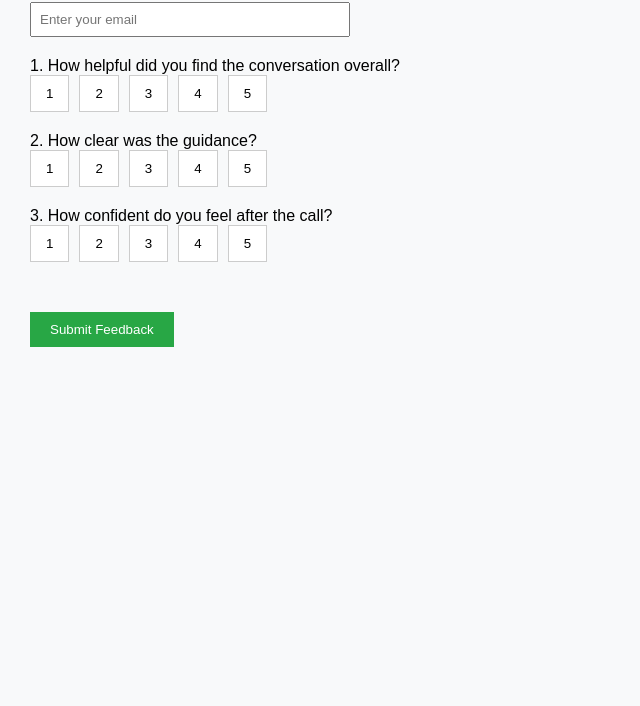
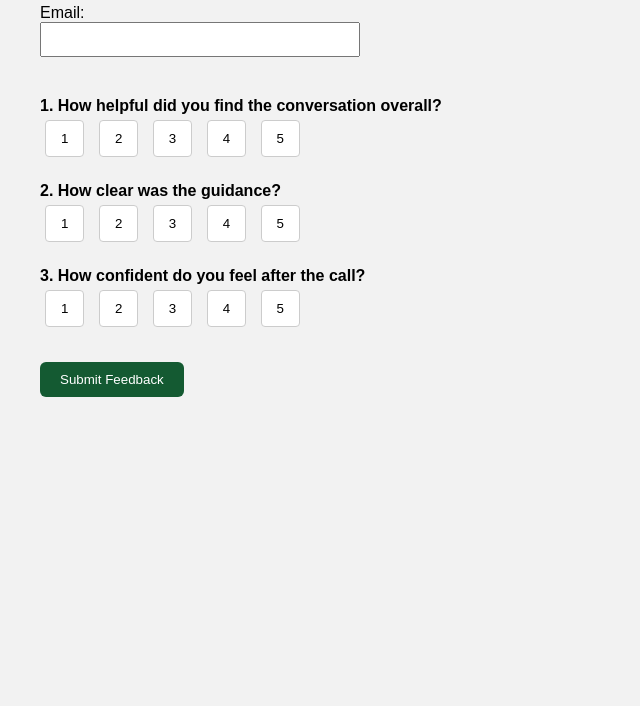
Before and after one commit to nityamakkad/feedback_form, a plain HTML site: page index.html in a window 1280 px wide. Shown: the part 94-800 px from the top of the page, without its empty margins (0-640 px from the left). Drawn offline with Linux system fonts and the light colour scheme.

Commit message:
Update index.html

```diff
--- a/index.html
+++ b/index.html
@@ -1,150 +1,132 @@
 <!DOCTYPE html>
 <html lang="en">
 <head>
-  <meta charset="UTF-8">
-  <title>Feedback Form</title>
+  <meta charset="UTF-8" />
+  <meta name="viewport" content="width=device-width, initial-scale=1.0"/>
+  <title>Quick Feedback</title>
   <style>
     body {
       font-family: Arial, sans-serif;
-      margin: 30px;
-      background: #f8f9fa;
+      margin: 40px;
+      background-color: #f2f2f2;
     }
-    h2 {
+    h1 {
       color: #333;
     }
     .question {
-      margin-bottom: 20px;
-    }
-    .rating {
-      display: flex;
-      gap: 10px;
+      margin-top: 20px;
+      font-weight: bold;
     }
     .rating button {
+      margin: 5px;
       padding: 10px 15px;
       border: 1px solid #ccc;
-      background: #fff;
+      border-radius: 4px;
+      background-color: #fff;
       cursor: pointer;
     }
     .rating button.selected {
-      background-color: #007bff;
-      color: #fff;
-      border-color: #007bff;
+      background-color: #0b5ed7;
+      color: white;
     }
-    #submitBtn {
+    .submit-btn {
       margin-top: 30px;
       padding: 10px 20px;
-      background: #28a745;
-      color: #fff;
+      background-color: #145A32;
+      color: white;
       border: none;
+      border-radius: 6px;
       cursor: pointer;
     }
-    #thankYou {
-      display: none;
-      margin-top: 20px;
-      color: green;
+    .submit-btn:hover {
+      background-color: #117A37;
     }
-    #emailField {
+    input {
+      padding: 8px;
+      width: 300px;
       margin-bottom: 20px;
     }
   </style>
 </head>
 <body>
 
-  <h2>Quick Feedback</h2>
+  <h1>Quick Feedback</h1>
 
-  <form id="feedbackForm" onsubmit="event.preventDefault(); submitFeedback();">
+  <label for="email">Email:</label><br>
+  <input type="email" id="email" required><br>
 
-    <div id="emailField">
-      <label>Email:</label><br>
-      <input type="email" id="email" required placeholder="Enter your email" style="padding: 8px; width: 300px;">
+  <div class="question">1. How helpful did you find the conversation overall?</div>
+  <div class="rating" id="q1">
+    <button onclick="selectRating(this, 'q1', 1)">1</button>
+    <button onclick="selectRating(this, 'q1', 2)">2</button>
+    <button onclick="selectRating(this, 'q1', 3)">3</button>
+    <button onclick="selectRating(this, 'q1', 4)">4</button>
+    <button onclick="selectRating(this, 'q1', 5)">5</button>
   </div>
 
-    <div class="question">
-      <label>1. How helpful did you find the conversation overall?</label>
-      <div class="rating" data-question="q1">
-        <button type="button" value="1">1</button>
-        <button type="button" value="2">2</button>
-        <button type="button" value="3">3</button>
-        <button type="button" value="4">4</button>
-        <button type="button" value="5">5</button>
-      </div>
+  <div class="question">2. How clear was the guidance?</div>
+  <div class="rating" id="q2">
+    <button onclick="selectRating(this, 'q2', 1)">1</button>
+    <button onclick="selectRating(this, 'q2', 2)">2</button>
+    <button onclick="selectRating(this, 'q2', 3)">3</button>
+    <button onclick="selectRating(this, 'q2', 4)">4</button>
+    <button onclick="selectRating(this, 'q2', 5)">5</button>
   </div>
 
-    <div class="question">
-      <label>2. How clear was the guidance?</label>
-      <div class="rating" data-question="q2">
-        <button type="button" value="1">1</button>
-        <button type="button" value="2">2</button>
-        <button type="button" value="3">3</button>
-        <button type="button" value="4">4</button>
-        <button type="button" value="5">5</button>
-      </div>
+  <div class="question">3. How confident do you feel after the call?</div>
+  <div class="rating" id="q3">
+    <button onclick="selectRating(this, 'q3', 1)">1</button>
+    <button onclick="selectRating(this, 'q3', 2)">2</button>
+    <button onclick="selectRating(this, 'q3', 3)">3</button>
+    <button onclick="selectRating(this, 'q3', 4)">4</button>
+    <button onclick="selectRating(this, 'q3', 5)">5</button>
   </div>
 
-    <div class="question">
-      <label>3. How confident do you feel after the call?</label>
-      <div class="rating" data-question="q3">
-        <button type="button" value="1">1</button>
-        <button type="button" value="2">2</button>
-        <button type="button" value="3">3</button>
-        <button type="button" value="4">4</button>
-        <button type="button" value="5">5</button>
-      </div>
-    </div>
-
-    <button type="submit" id="submitBtn">Submit Feedback</button>
-  </form>
-
-  <div id="thankYou">
-    ✅ Thank you for your feedback!
-  </div>
+  <button class="submit-btn" onclick="submitForm()">Submit Feedback</button>
 
   <script>
-    const ratings = document.querySelectorAll(".rating");
+    let responses = {
+      q1: null,
+      q2: null,
+      q3: null
+    };
 
-    ratings.forEach(group => {
-      group.addEventListener("click", (e) => {
-        if (e.target.tagName === "BUTTON") {
-          [...group.children].forEach(btn => btn.classList.remove("selected"));
-          e.target.classList.add("selected");
+    function selectRating(button, questionId, rating) {
+      responses[questionId] = rating;
+      const buttons = document.querySelectorAll(`#${questionId} button`);
+      buttons.forEach(btn => btn.classList.remove('selected'));
+      button.classList.add('selected');
     }
-      });
-    });
 
-    function submitFeedback() {
-      const email = document.getElementById("email").value.trim();
-      const q1 = document.querySelector('[data-question="q1"] .selected')?.value;
-      const q2 = document.querySelector('[data-question="q2"] .selected')?.value;
-      const q3 = document.querySelector('[data-question="q3"] .selected')?.value;
-
-      if (!email || !q1 || !q2 || !q3) {
-        alert("Please complete all fields.");
+    function submitForm() {
+      const email = document.getElementById('email').value.trim();
+      if (!email || !responses.q1 || !responses.q2 || !responses.q3) {
+        alert("Please fill out all fields and select all answers.");
         return;
       }
 
-      fetch("https://script.google.com/macros/s/AKfycbxKEPBfWXxWIv4V8g0jdCYVAFuVVVDnM6gDgUEk_XF6mVsZalLDKr1rCAwN7kEliblSJA/exec", {
+      fetch("https://script.google.com/macros/s/AKfycbzkwW6wfSzn9LytspIwUWH06agTYbIYD_aXaYjnO6yRxV62CnMaxlG4H89HWfvvvur05Q/exec", {
         method: "POST",
         headers: {
           "Content-Type": "application/json"
         },
         body: JSON.stringify({
           email: email,
-          q1: q1,
-          q2: q2,
-          q3: q3
+          q1: responses.q1,
+          q2: responses.q2,
+          q3: responses.q3
         })
       })
-      .then(response => response.json())
+      .then(res => res.json())
       .then(data => {
-        if (data.status === "success") {
-          document.getElementById("feedbackForm").style.display = "none";
-          document.getElementById("thankYou").style.display = "block";
+        if (data.result === "success") {
+          alert("Thank you! Your feedback has been submitted.");
         } else {
-          alert("Something went wrong!");
+          throw new Error(data.message || "Failed to submit.");
         }
       })
-      .catch(error => {
-        console.error("Error submitting feedback:", error);
+      .catch(err => {
+        console.error(err);
         alert("Failed to submit. Please try again.");
       });
     }
```
Lines whose indentation alone changed are shown as unchanged.
